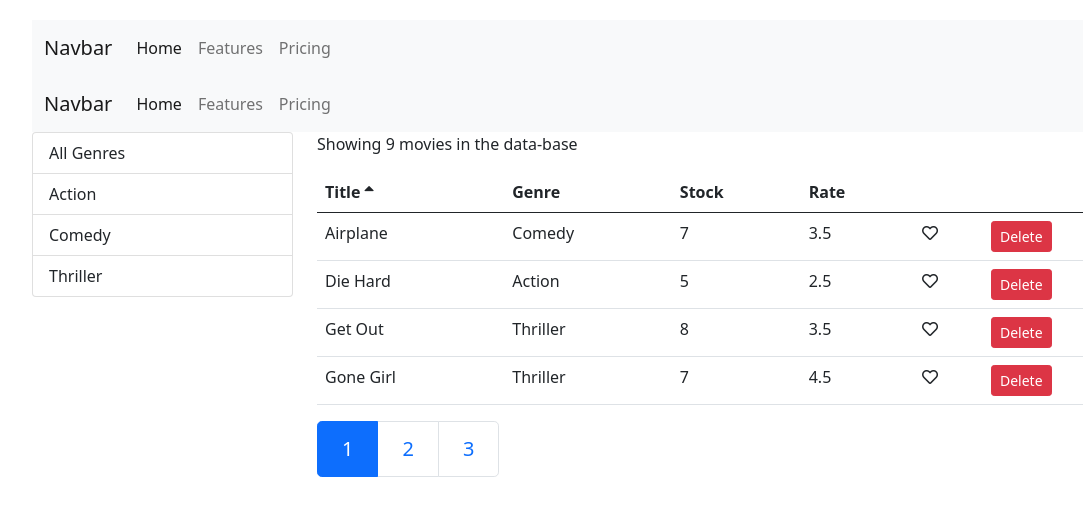
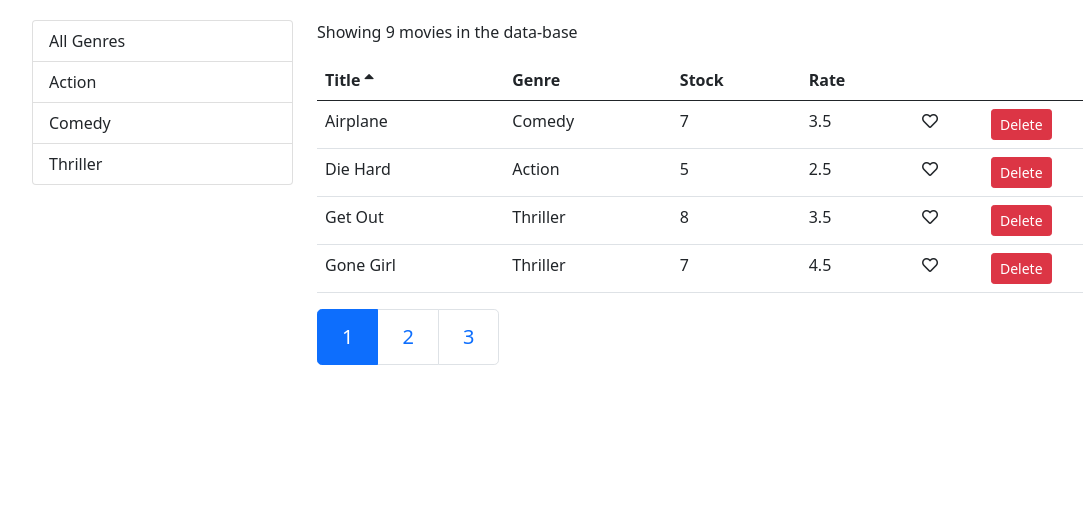
Before and after one commit to iGotABadIdea/Movie-Renting-app, a React (Create React App) app: page /movies in a window 1280 px wide. Shown: the top 516 px of the page, without its empty margins (50-1133 px from the left). Built offline with nearby package versions, Linux system fonts and the light colour scheme.

Commit message:
Modified

```diff
--- a/src/App.js
+++ b/src/App.js
@@ -2,7 +2,7 @@ import Movies from "./components/movies";
 import Customers from './components/customers'
 import Rentals from './components/rentals';
 import NotFound from './components/notFound';
-import {Route} from "react-router-dom";
+import {Route,Redirect} from "react-router-dom";
 import React, { Component } from "react";
 import NavBar from './components/common/navbar';
 
@@ -12,11 +12,11 @@ class App extends Component {
   render () {
     return (
       <main className="container">
-      <NavBar/>
       <Route path="/movies" component={Movies}></Route>
       <Route path="/customers" component={Customers}></Route>
       <Route path="/rentals" component={Rentals}></Route>
       <Route path="/notFound" component={NotFound}></Route>
+      <Redirect from="/" to="/movies"/>
       </main>
 
     );
--- a/src/components/common/navbar.jsx
+++ b/src/components/common/navbar.jsx
@@ -3,20 +3,20 @@ import {Route,Link} from 'react-router-dom'
 const NavBar = () => {
     return ( <nav className="navbar navbar-expand-lg navbar-light bg-light">
   <div className="container-fluid">
-    <a className="navbar-brand" href="#">Navbar</a>
+    <a className="navbar-brand" href="#">Vidly</a>
     <button className="navbar-toggler" type="button" data-bs-toggle="collapse" data-bs-target="#navbarNav" aria-controls="navbarNav" aria-expanded="false" aria-label="Toggle navigation">
       <span className="navbar-toggler-icon"></span>
     </button>
     <div className="collapse navbar-collapse" id="navbarNav">
       <ul className="navbar-nav">
         <li className="nav-item">
-          <a className="nav-link active" aria-current="page" href="#">Home</a>
+          <a className="nav-link active" aria-current="page" href="#">Movies</a>
         </li>
         <li className="nav-item">
-          <a className="nav-link" href="#">Features</a>
+          <a className="nav-link" href="#">Customers</a>
         </li>
         <li className="nav-item">
-          <a className="nav-link" href="#">Pricing</a>
+          <a className="nav-link" href="#">Rentals</a>
         </li>
       </ul>
     </div>
--- a/src/components/movies.jsx
+++ b/src/components/movies.jsx
@@ -5,7 +5,6 @@ import MoviesTable from './moviesTable'
 import Pagination from './common/pagination'
 import {paginate} from '../utils/paginate';
 import ListGroup from './common/listGroup'
-import NavBar from './common/navbar';
 import _ from 'lodash';
 class Movies extends Component {
     state = {
@@ -54,7 +53,7 @@ class Movies extends Component {
       const {totalCount,data:movies}=this.getPageData();
         return (
           <React.Fragment>
-            <NavBar/>
+            {/* <NavBar/> */}
               <div className='row'>
           <div className="col-3">
             <ListGroup
--- a/src/index.js
+++ b/src/index.js
@@ -9,12 +9,10 @@ import 'font-awesome/css/font-awesome.css';
 
 
 ReactDOM.render(
-  <React.StrictMode>
+
     <BrowserRouter >
     <App />
-     </BrowserRouter>
-
-  </React.StrictMode>,
+     </BrowserRouter>,
   document.getElementById('root')
 
 );
```
